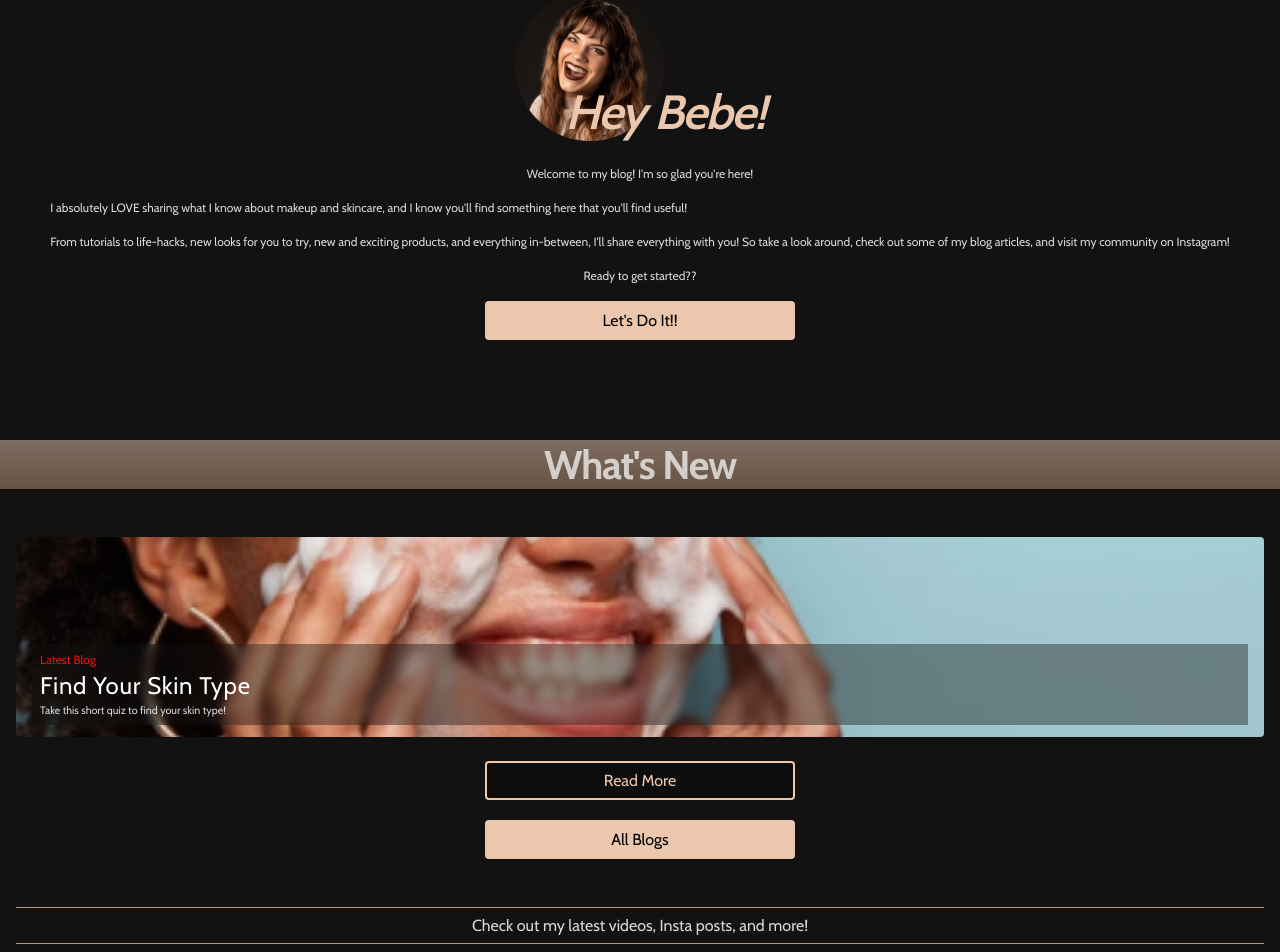
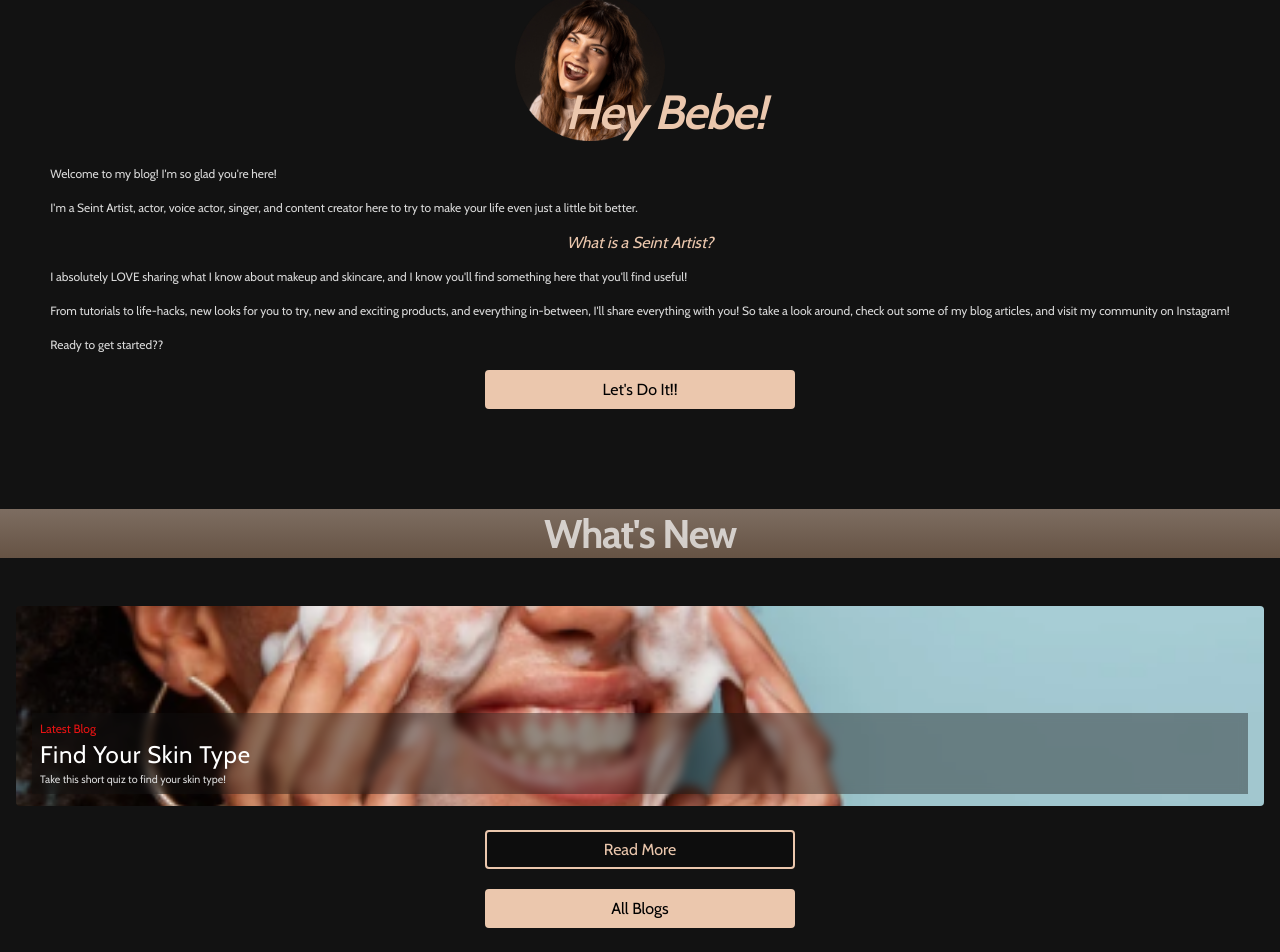
Before and after one commit to ryanbradley-webdev/makeup-yer-mind-official, a Next.js app: page / in a window 1280 px wide. Shown: the part 885-1837 px from the top of the page. Built offline with nearby package versions, Linux system fonts and the light colour scheme.

Commit message:
Create new page for artist-description and add link in the about subsection of homepage.

```diff
--- a/app/page.module.css
+++ b/app/page.module.css
@@ -90,16 +90,15 @@
     gap: 16px;
 }
 
+.inline_link {
+    font-style: italic;
+    color: var(--color-gold-pri);
+}
+
 .about p {
     color: var(--color-white-sec);
     font-size: 12px;
     line-height: 1.5em;
-}
-
-.about p:is(:first-of-type, :last-of-type) {
-    text-align: center;
-    /* font-size: 18px; */
-    /* font-style: italic; */
 }
 
 .about a {
--- a/app/page.tsx
+++ b/app/page.tsx
@@ -75,6 +75,16 @@ export default function Home() {
           </p>
 
           <p>
+            I&apos;m a <span>Seint Artist</span>, actor, voice actor, singer, and content creator here to try to make your life even just a little bit better.
+          </p>
+
+          <Link href='/what-is-a-seint-artist'>
+            <span className={styles.inline_link}>
+              What is a Seint Artist?
+            </span>
+          </Link>
+
+          <p>
             I absolutely LOVE sharing what I know about makeup and skincare, and I know you&apos;ll find something here that you&apos;ll find useful!
           </p>
 
```
Also changed, not shown: app/what-is-a-seint-artist/page.tsx (added, +9 -0 lines).
